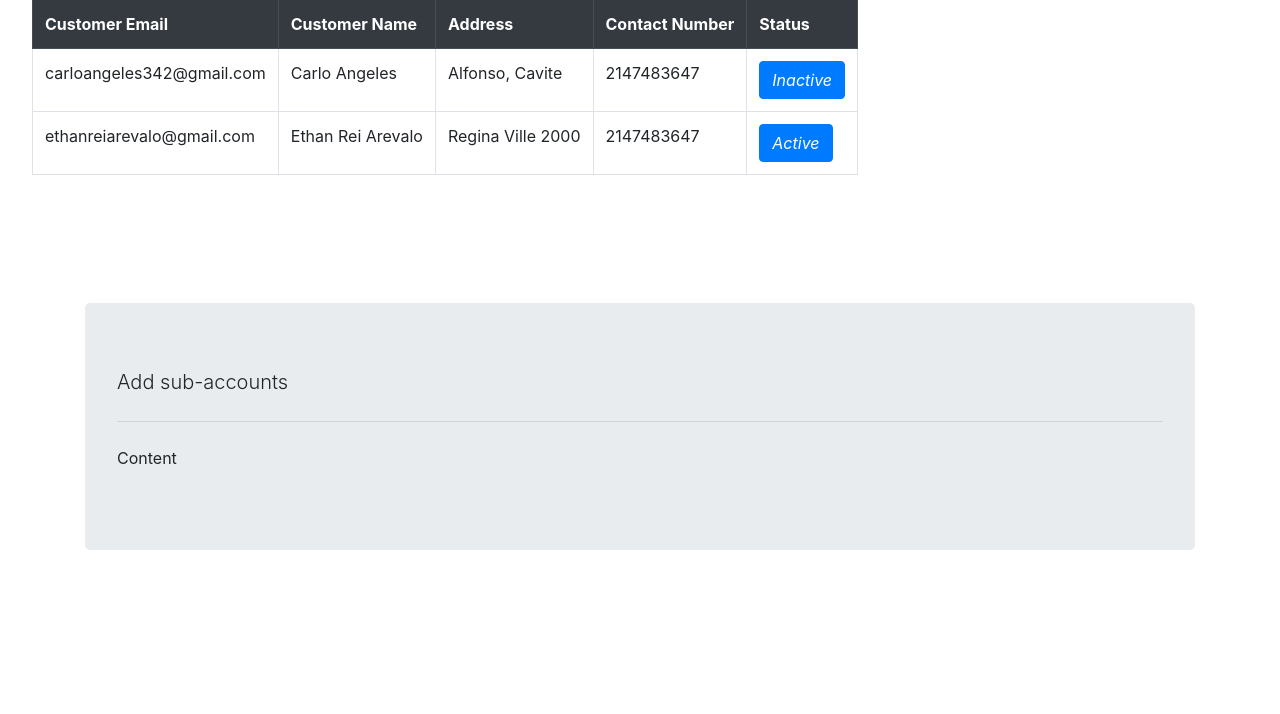
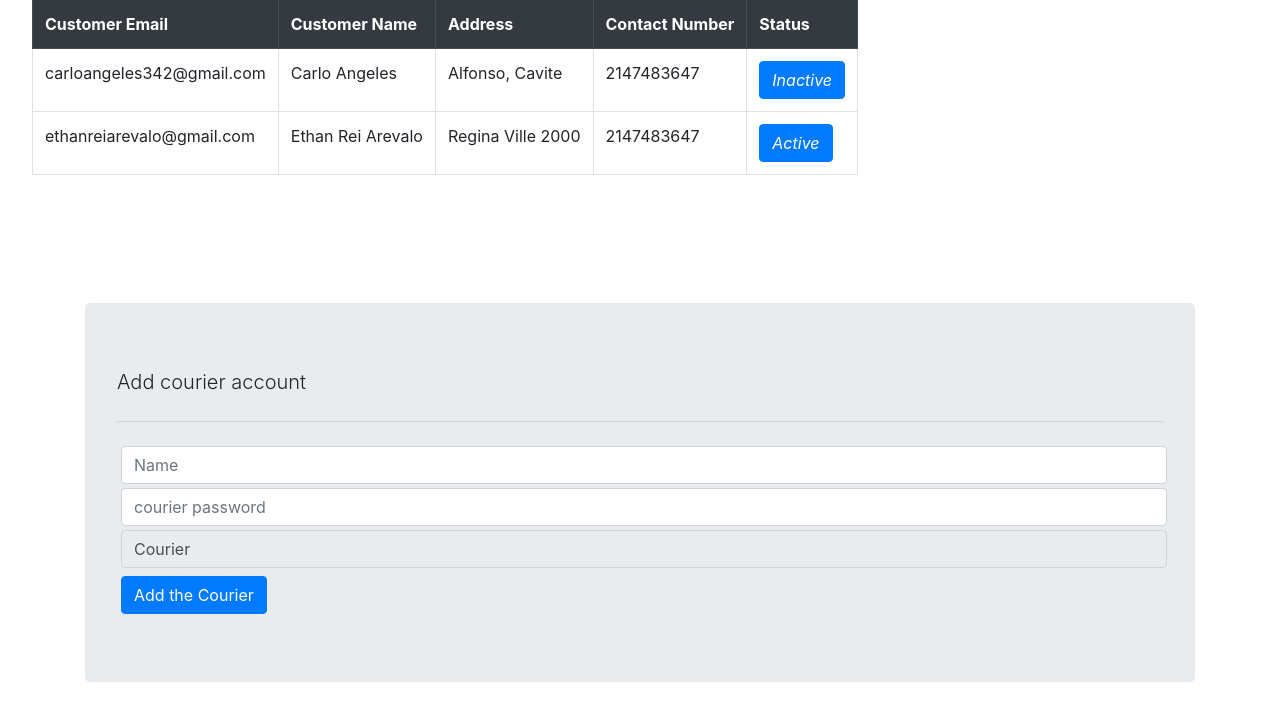
Before and after one commit to ethanreiarevalo/okaeri, a PHP site: page /admin/accounts.php in a window 1280 px wide. Shown: the part 285-999 px from the top of the page. Before the commit the page ends 835 px from the top, so only its background shows below. Run offline with PHP 8.4, Linux system fonts and the light colour scheme; data comes from the database, SQL or seed files in the repository.

Commit message:
Update accounts.php

```diff
--- a/admin/accounts.php
+++ b/admin/accounts.php
@@ -87,11 +87,16 @@
         </div>
     </section>
     <section class="container">
-    <div class="jumbotron">
-        <p class="lead">Add sub-accounts</p>
-        <hr class="my-4">
-        <p>Content</p>
-    </div>
+        <div class="jumbotron">
+            <p class="lead">Add courier account</p>
+            <hr class="my-4">
+            <form action="" method="post">
+                <input type="text" class="form-control m-1" name="name" id="name" placeholder="Name">
+                <input type="password" class="form-control m-1" name="password" id="password" placeholder="courier password">
+                <input type="text" class="form-control m-1" disabled value="Courier">
+                <button class="btn btn-primary m-1">Add the Courier</button>
+            </form>
+        </div>
     </section>
     <?php include('script.php');?>
 </body>
```
